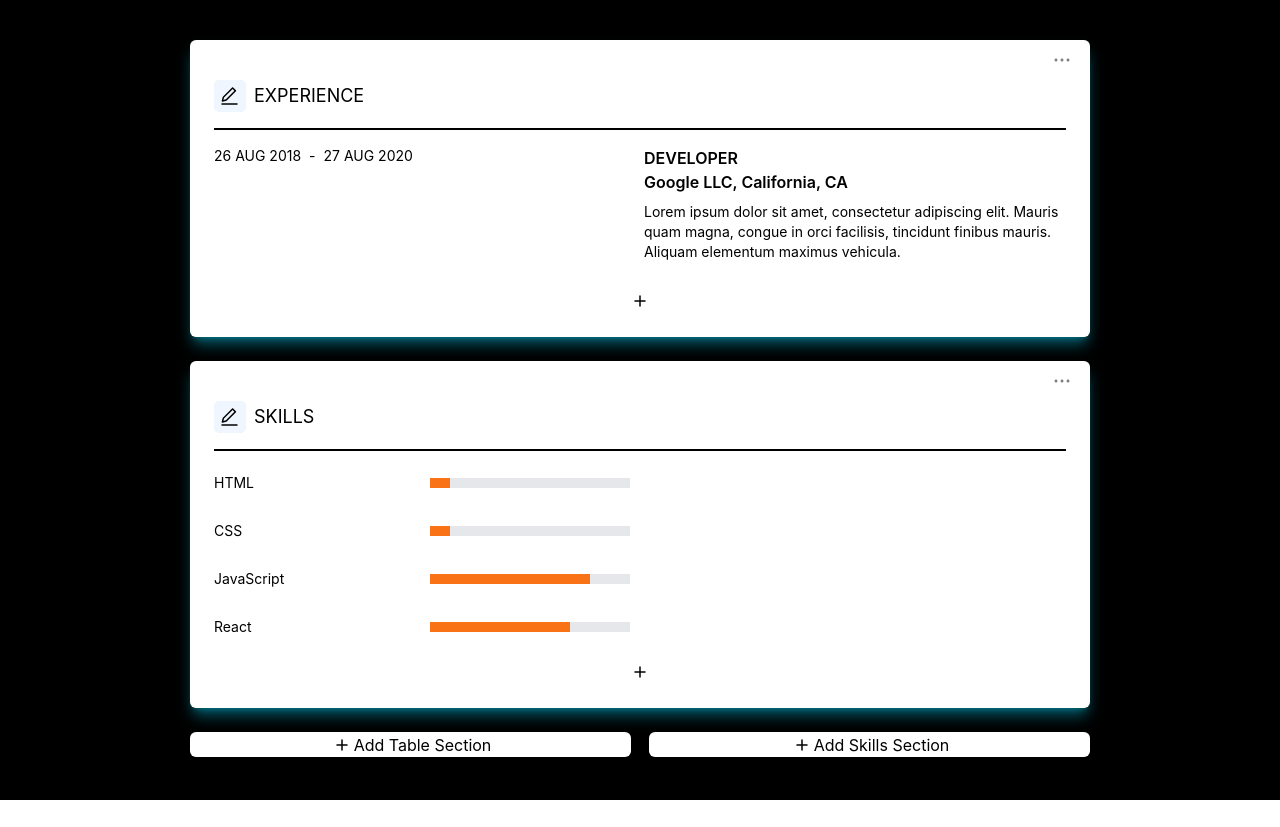
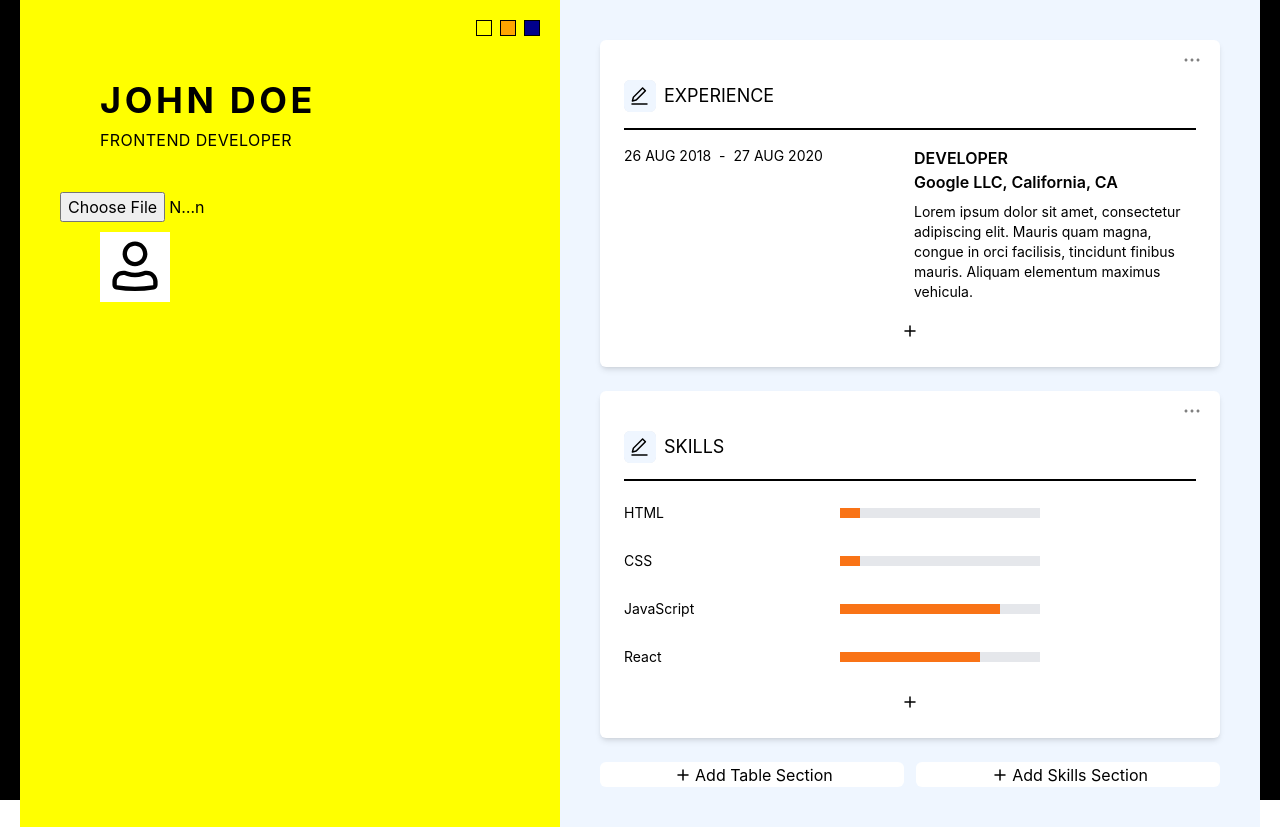
Before and after one commit to YunesB/cv-assembler, a React (Create React App) app: page / in a window 1280 px wide. Before the commit the page ends 800 px from the top, so only its background shows below. Built offline with nearby package versions, Linux system fonts and the light colour scheme.

Commit message:
feat: general info section added

```diff
--- a/src/App.tsx
+++ b/src/App.tsx
@@ -4,10 +4,14 @@ import { DragDropContext, Draggable, DropResult } from "react-beautiful-dnd";
 import { v4 as uuidv4 } from "uuid";
 
 import { AddSectionButtons } from "./components/atoms/AddSectionButtons";
+import { ColorSelector } from "./components/atoms/ColorSelector";
+import { PhotoUpload } from "./components/molecules/PhotoUpload";
 import { StrictModeDroppable } from "./components/molecules/StrictDroppable";
+import { GeneralInfo } from "./components/organisms/GeneralInfo";
 import { Section } from "./components/organisms/Section";
-import { TSection } from "./projectTypes/general.types";
+import { TColors, TSection } from "./projectTypes/general.types";
 import {
+  COLOR_SCHEMAS,
   DATED_SECTION_TYPE,
   INITIAL_SECTIONS,
   SKILLS_SECTION_TYPE
@@ -31,6 +35,7 @@ const EMPTY_SKILL_SECTION: TSection = {
 
 const App: FC = () => {
   const [sections, setSections] = useState<TSection[]>(INITIAL_SECTIONS);
+  const [colors, setColors] = useState<TColors>(COLOR_SCHEMAS[0]);
 
   const onDragEnd = (result: DropResult) => {
     if (!result.destination) {
@@ -53,7 +58,24 @@ const App: FC = () => {
 
   return (
     <>
-      <div className="max-w-[980px] w-full h-full p-10 relative z-10 m-auto">
+      <div className="max-w-[1240px] w-full flex justify-between bg-blue-50 m-auto relative z-10">
+        <div
+          className={`max-w-[540px] w-full h-auto p-10 relative transition-all`}
+          style={{ backgroundColor: colors.bg, color: colors.text }}
+        >
+          <div className="absolute top-5 right-5 flex items-center space-x-2">
+            {COLOR_SCHEMAS.map((schema, index) => (
+              <ColorSelector
+                onChange={(color) => setColors(color)}
+                colors={schema}
+                key={index}
+              />
+            ))}
+          </div>
+          <GeneralInfo />
+          <PhotoUpload className="mt-10" />
+        </div>
+        <div className="max-w-[700px] w-full h-full p-10 relative z-10">
           <DragDropContext onDragEnd={onDragEnd}>
             <StrictModeDroppable droppableId="droppable">
               {(provided, snapshot) => (
@@ -71,7 +93,9 @@ const App: FC = () => {
                           ref={provided.innerRef}
                           {...provided.draggableProps}
                           {...provided.dragHandleProps}
-                        className={`${snapshot.isDragging ? "opacity-75" : ""}`}
+                          className={`${
+                            snapshot.isDragging ? "opacity-75" : ""
+                          }`}
                         >
                           <Section title={title} type={type} data={data} />
                         </div>
@@ -89,6 +113,7 @@ const App: FC = () => {
             className="mx-auto"
           />
         </div>
+      </div>
       <div className="bg-black w-[100vw] h-[100vh] fixed inset-0 z-0" />
     </>
   );
--- /dev/null
+++ b/src/components/atoms/ColorSelector.tsx
@@ -0,0 +1,19 @@
+import { FC } from "react";
+
+import { TColors } from "../../projectTypes/general.types";
+
+type TProps = {
+  colors: TColors;
+  onChange: (colors: TColors) => void;
+};
+
+export const ColorSelector: FC<TProps> = ({ colors, onChange }) => {
+  return (
+    <button
+      type="button"
+      className={`w-4 h-4 z-20 border border-black`}
+      style={{ backgroundColor: colors.bg }}
+      onClick={() => onChange(colors)}
+    />
+  );
+};
--- /dev/null
+++ b/src/components/molecules/PhotoUpload.tsx
@@ -0,0 +1,27 @@
+import { FC, useState } from "react";
+
+import { UserIcon } from "../../utils/icons";
+
+type TProps = {
+  className?: string;
+};
+
+export const PhotoUpload: FC<TProps> = ({ className }) => {
+  const [photo, setPhoto] = useState<any>(UserIcon);
+
+  return (
+    <div className="w-[150px] h-[150px] p-10 relative">
+      <img
+        src={photo}
+        alt="profile pic"
+        className="w-full h-full object-cover bg-white"
+      />
+      <input
+        type="file"
+        name="photo"
+        className="w-full h-full absolute inset-0"
+        onChange={(e) => console.log(e)}
+      />
+    </div>
+  );
+};
--- /dev/null
+++ b/src/components/organisms/GeneralInfo.tsx
@@ -0,0 +1,69 @@
+import { ChangeEvent, FC, useState } from "react";
+
+import { TPersonalData } from "../../projectTypes/general.types";
+import { COMMON_INPUT_CLASSES } from "../../utils/constants";
+import { CheckIcon, CloseIcon } from "../../utils/icons";
+import { IconButton } from "../atoms/IconButton";
+
+const INITIAL_DATA = {
+  fullName: "John Doe",
+  profession: "Frontend Developer"
+};
+
+export const GeneralInfo: FC = () => {
+  const [isEdited, setEdited] = useState(false);
+  const [personalData, setPersonalData] = useState<TPersonalData>(INITIAL_DATA);
+  const [initialValues, setInitialValues] =
+    useState<TPersonalData>(INITIAL_DATA);
+
+  const handleChange = (e: ChangeEvent<HTMLInputElement>) => {
+    setPersonalData({ ...personalData, [e.target.name]: e.target.value });
+  };
+
+  const handleCancel = () => {
+    setPersonalData(initialValues);
+    setEdited(false);
+  };
+
+  const handleConfirm = () => {
+    setInitialValues(personalData);
+    setEdited(false);
+  };
+
+  return (
+    <>
+      {isEdited ? (
+        <div className="m-10 flex flex-col space-y-2 transition-all">
+          <input
+            name="fullName"
+            type="text"
+            className={`h-[40px] text-4xl font-bold uppercase bg-transparent max-w-full ${COMMON_INPUT_CLASSES}`}
+            value={personalData.fullName}
+            onChange={handleChange}
+          />
+          <input
+            name="profession"
+            type="text"
+            className={`h-[24px] uppercase tracking-wide bg-transparent ${COMMON_INPUT_CLASSES}`}
+            value={personalData.profession}
+            onChange={handleChange}
+          />
+          <div className="flex items-center ml-auto space-x-2">
+            <IconButton src={CheckIcon} onClick={handleConfirm} />
+            <IconButton src={CloseIcon} onClick={handleCancel} />
+          </div>
+        </div>
+      ) : (
+        <div
+          className="m-10 flex flex-col space-y-2 hover:opacity-50 transition-all cursor-pointer"
+          onClick={() => setEdited(true)}
+        >
+          <h1 className="text-4xl font-bold uppercase tracking-widest max-w-full">
+            {personalData.fullName}
+          </h1>
+          <h2 className="uppercase tracking-wide">{personalData.profession}</h2>
+        </div>
+      )}
+    </>
+  );
+};
--- a/src/components/organisms/Section.tsx
+++ b/src/components/organisms/Section.tsx
@@ -15,7 +15,7 @@ type TProps = {
 
 export const Section: FC<TProps> = ({ title, type, data }) => {
   return (
-    <div className="relative bg-white w-full mx-auto rounded-md shadow-lg shadow-cyan-500/50">
+    <div className="relative bg-white w-full mx-auto rounded-md shadow-md">
       <Icon
         src={DragIconHorizontal}
         className="absolute top-2 right-4"
--- a/src/utils/constants.ts
+++ b/src/utils/constants.ts
@@ -1,6 +1,6 @@
 import { v4 as uuidv4 } from "uuid";
 
-import { TSection } from "../projectTypes/general.types";
+import { TColors, TSection } from "../projectTypes/general.types";
 
 export const BUTTON_TYPE = "button";
 export const SUBMIT_TYPE = "submit";
@@ -69,3 +69,18 @@ export const INITIAL_SECTIONS: TSection[] = [
     ]
   }
 ];
+
+export const COLOR_SCHEMAS: TColors[] = [
+  {
+    bg: "yellow",
+    text: "black"
+  },
+  {
+    bg: "orange",
+    text: "black"
+  },
+  {
+    bg: "darkBlue",
+    text: "white"
+  }
+];
--- a/src/utils/icons.ts
+++ b/src/utils/icons.ts
@@ -5,6 +5,7 @@ import drag from "../assets/icons/drag.svg";
 import dragHor from "../assets/icons/drag-horizontal.svg";
 import deleteIcon from "../assets/icons//delete.svg";
 import plusIcon from "../assets/icons/plus.svg";
+import userIcon from "../assets/icons/user.svg";
 
 export const CheckIcon = check;
 export const CloseIcon = close;
@@ -13,6 +14,7 @@ export const DragIconVertical = drag;
 export const DragIconHorizontal = dragHor;
 export const DeleteIcon = deleteIcon;
 export const PlusIcon = plusIcon;
+export const UserIcon = userIcon;
 
 export const allIcons = [
   { name: "check", icon: CheckIcon },
```
Also changed, not shown: src/projectTypes/general.types.ts (+10 -0 lines), src/assets/icons/user.svg (added). Lines whose indentation alone changed are shown as unchanged.
